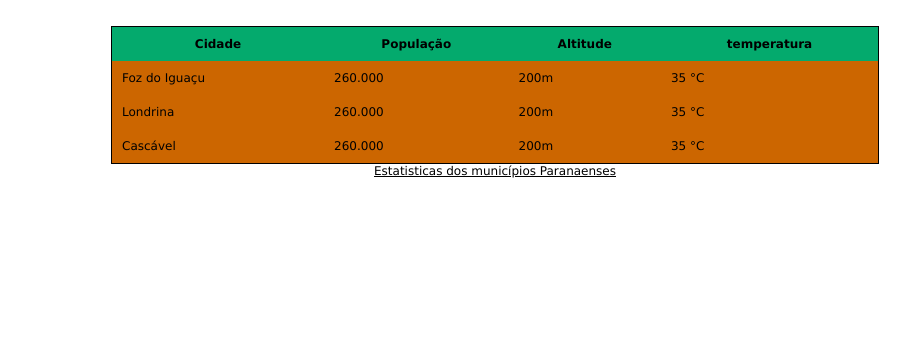
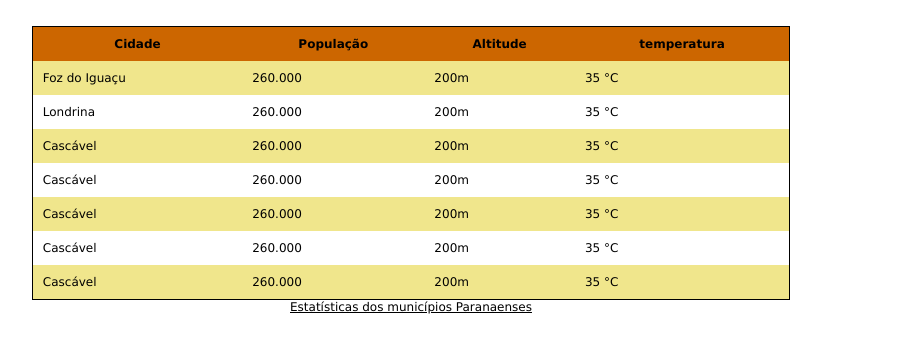
Before and after one commit to LeandroPaul/desenvolvimentoWeb, a PHP site: page / in a window 1280 px wide. Shown: the top 353 px of the page, without its empty margins (229-1139 px from the left). Run offline with PHP 8.4, Linux system fonts and the light colour scheme.

Commit message:
finalizado

```diff
--- a/exercicio_tabela/exercicio1/css/style.css
+++ b/exercicio_tabela/exercicio1/css/style.css
@@ -1,10 +1,8 @@
 table{
     caption-side: bottom;
-    margin-right: 20px;
-    margin-left: 20px;
+    margin-right: auto;
+    margin-left: auto;
     width: 60%;
-    position: absolute;
-    left: 25%;
     font-family: verdana;
     font-size: 12px;
 }
--- a/exercicio_tabela/exercico2/css/style.css
+++ b/exercicio_tabela/exercico2/css/style.css
@@ -1,10 +1,8 @@
 table{
     caption-side: bottom;
-    margin-right: 20px;
-    margin-left: 20px;
+    margin-right: auto;
+    margin-left: auto;
     width: 60%;
-    position: absolute;
-    left: 25%;
     font-family: verdana;
     font-size: 12px;
     border-collapse: collapse;
@@ -19,15 +17,14 @@ caption{
 }
 
 td{
+
+    padding: 10px;
+}
+
+tr:nth-child(even) {background-color: khaki;}
+
+
+th{
     background-color: #cc6600;
     padding: 10px;
 }
-
-tr:nth-child(odd) {background-color: #f2f2f2;}
-
-
-
-th{
-    background-color: #04AA6D;
-    padding: 10px;
-}
--- a/exercicio_tabela/exercico2/index.html
+++ b/exercicio_tabela/exercico2/index.html
@@ -11,7 +11,7 @@
 
     <br>
     <table>
-        <caption>Estatisticas dos municípios Paranaenses</caption>
+        <caption>Estatísticas dos municípios Paranaenses</caption>
         <tr>
             <th><b>Cidade</b></th>
             <th><b>População</b></th>
@@ -39,6 +39,34 @@
             <td>35 °C</td>
         </tr>
 
+        <tr>
+            <td>Cascável</td>
+            <td>260.000</td>
+            <td>200m</td>
+            <td>35 °C</td>
+        </tr>
+
+        <tr>
+            <td>Cascável</td>
+            <td>260.000</td>
+            <td>200m</td>
+            <td>35 °C</td>
+        </tr>
+
+        <tr>
+            <td>Cascável</td>
+            <td>260.000</td>
+            <td>200m</td>
+            <td>35 °C</td>
+        </tr>
+
+        <tr>
+            <td>Cascável</td>
+            <td>260.000</td>
+            <td>200m</td>
+            <td>35 °C</td>
+        </tr>
+
     </table>
 </body>
 </html>
```
Also changed, not shown: exercicio_tabela/exercicio3/css/style.css (added, +29 -0 lines), exercicio_tabela/exercicio3/index.html (added, +70 -0 lines).
